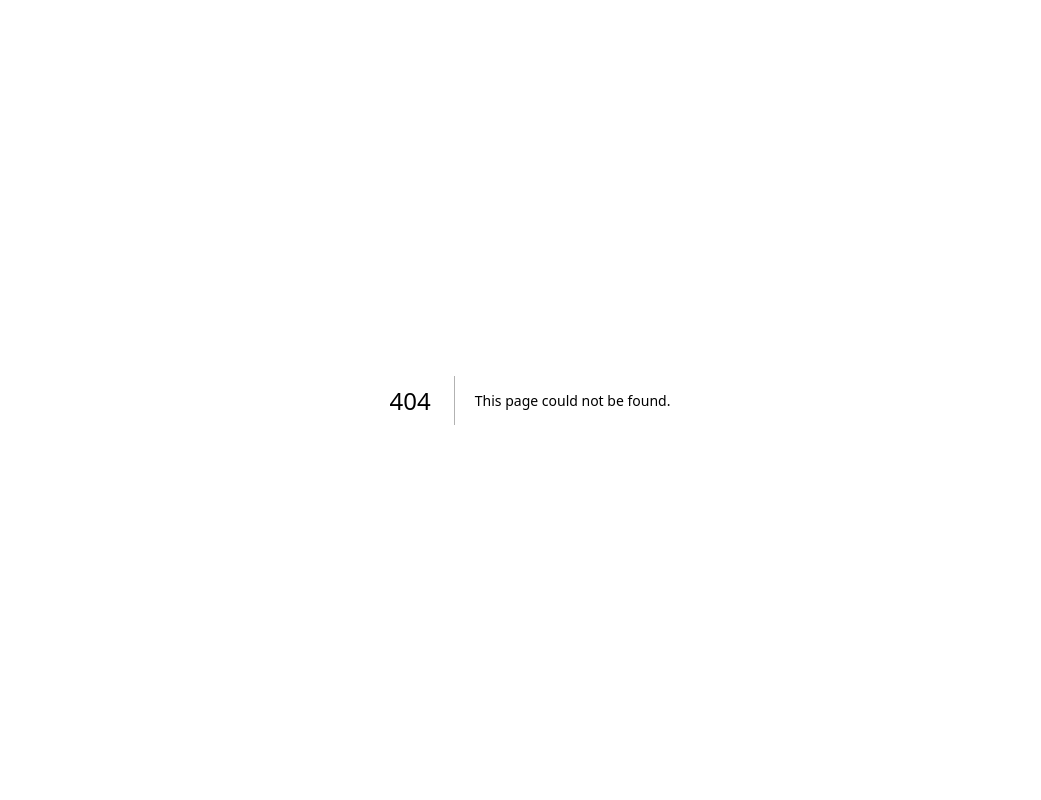
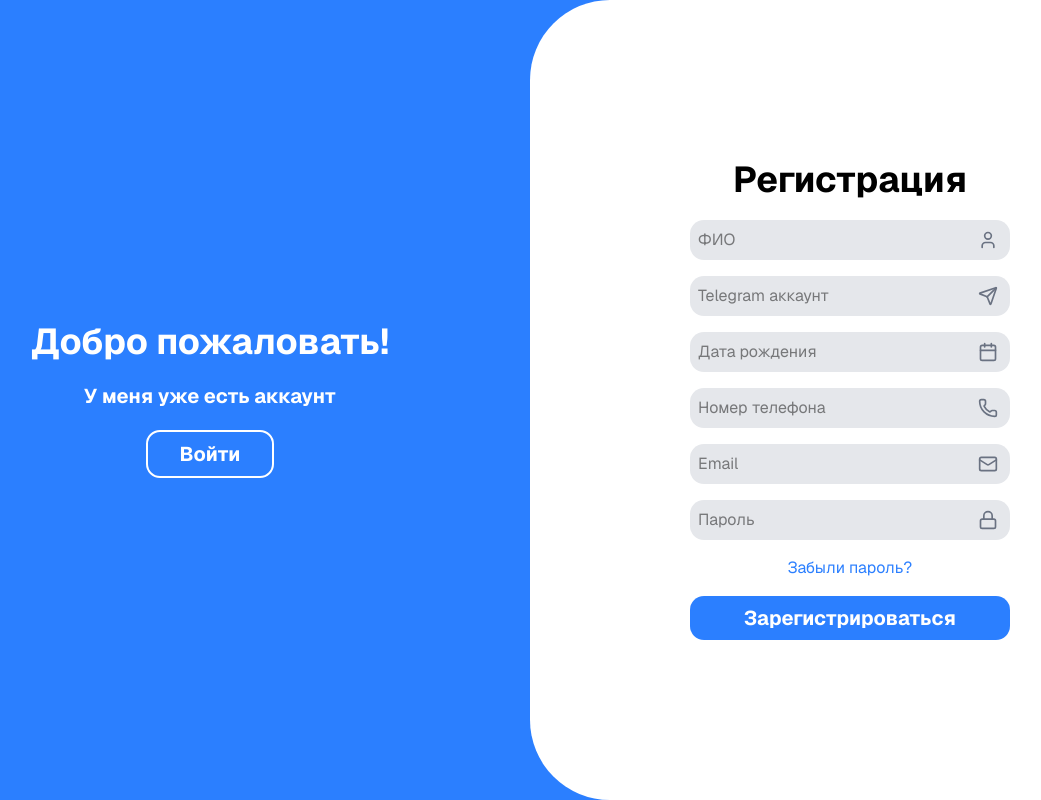
Before and after one commit to TopITOrg/BetaFrontend, a Next.js app: page /register in a window 1280 px wide. Before the commit this address had no page. Shown: the whole page, without its empty margins (110-1151 px from the left). Built offline with nearby package versions, Linux system fonts and the light colour scheme.

Commit message:
Add login and registration screen

```diff
--- /dev/null
+++ b/src/app/(auth)/login/page.tsx
@@ -0,0 +1,69 @@
+import {Lock, Mail} from "lucide-react"
+import Link from "next/link";
+export default function Home() {
+    return (
+        <div className="min-h-screen bg-blue-500">
+
+            <div className="bg-white absolute w-1/2 inset-y-0 right-0 rounded-l-[80px] flex items-center justify-center">
+                <div className="flex flex-col items-center justify-center gap-5 absolute w-1/2">
+
+                    <h1 className="text-black font-bold text-4xl">Вход</h1>
+                    <form className="flex flex-col items-center gap-4 w-full">
+
+
+                        <div className="relative w-full">
+                            <input
+                                type="email"
+                                placeholder="Email"
+                                className="rounded-xl p-2 w-full bg-gray-200 pr-10" /* Добавлен отступ справа */
+                            />
+                            <Mail className="absolute right-3 top-1/2 transform -translate-y-1/2 text-gray-500" size={20}/>
+                        </div>
+
+
+                        <div className="relative w-full">
+                            <input
+                                type="password"
+                                placeholder="Пароль"
+                                className="rounded-xl p-2 w-full bg-gray-200 pr-10" /* Добавлен отступ справа */
+                            />
+                            <Lock className="absolute right-3 top-1/2 transform -translate-y-1/2 text-gray-500" size={20}/>
+                        </div>
+
+                        <label className="text-blue-500 hover:text-blue-800 transition-colors duration-400 ease-in-out">Забыли пароль?</label>
+                        <button
+                            type="submit"
+                            className="text-white bg-blue-500 font-bold text-xl rounded-xl p-2 px-8
+              hover:bg-blue-700 w-full transition-colors duration-400 ease-in-out"
+                        >
+                            Войти
+                        </button>
+
+                    </form>
+
+                </div>
+
+            </div>
+
+            <div className="absolute w-1/2 inset-y-0 left-0 items-center justify-center flex">
+
+                <div className="items-center justify-center flex flex-col gap-5 absolute">
+
+                    <h1 className="text-white font-bold text-4xl">Привет!</h1>
+                    <h1 className="text-white font-bold text-xl">У меня ещё нет аккаунта</h1>
+                    <Link
+                        href = "/register"
+                        className="text-white bg-blue-500 font-bold border-[2px] border-white text-xl rounded-xl p-2 px-8
+              hover:bg-blue-700 w-full  transition-colors duration-400 ease-in-out"
+                    >
+                        Зерегистрироваться
+                    </Link>
+
+                </div>
+
+
+            </div>
+
+        </div>
+    );
+}
--- /dev/null
+++ b/src/app/(auth)/register/page.tsx
@@ -0,0 +1,98 @@
+import Link from "next/link";
+import {Lock, Mail, User, Send, Phone, Calendar} from "lucide-react"
+export default function Home() {
+    return (
+        <div className="min-h-screen bg-blue-500">
+
+            <div className="bg-white absolute w-1/2 inset-y-0 right-0 rounded-l-[80px] flex items-center justify-center">
+                <div className="flex flex-col items-center justify-center gap-5 absolute w-1/2">
+
+                    <h1 className="text-black font-bold text-4xl">Регистрация</h1>
+                    <form className="flex flex-col items-center gap-4 w-full">
+
+
+                        <div className="relative w-full">
+                            <input
+                                placeholder="ФИО"
+                                className="rounded-xl p-2 w-full bg-gray-200 pr-10" /* Добавлен отступ справа */
+                            />
+                            <User className="absolute right-3 top-1/2 transform -translate-y-1/2 text-gray-500" size={20}/>
+                        </div>
+                        <div className="relative w-full">
+                            <input
+                                type="email"
+                                placeholder="Telegram аккаунт"
+                                className="rounded-xl p-2 w-full bg-gray-200 pr-10" /* Добавлен отступ справа */
+                            />
+                            <Send className="absolute right-3 top-1/2 transform -translate-y-1/2 text-gray-500" size={20}/>
+                        </div>
+                        <div className="relative w-full">
+                            <input
+                                placeholder="Дата рождения"
+                                className="rounded-xl p-2 w-full bg-gray-200 pr-10" /* Добавлен отступ справа */
+                            />
+                            <Calendar className="absolute right-3 top-1/2 transform -translate-y-1/2 text-gray-500" size={20}/>
+                        </div>
+                        <div className="relative w-full">
+                            <input
+                                placeholder="Номер телефона"
+                                className="rounded-xl p-2 w-full bg-gray-200 pr-10" /* Добавлен отступ справа */
+                            />
+                            <Phone className="absolute right-3 top-1/2 transform -translate-y-1/2 text-gray-500" size={20}/>
+                        </div>
+                        <div className="relative w-full">
+                            <input
+                                type="email"
+                                placeholder="Email"
+                                className="rounded-xl p-2 w-full bg-gray-200 pr-10" /* Добавлен отступ справа */
+                            />
+                            <Mail className="absolute right-3 top-1/2 transform -translate-y-1/2 text-gray-500" size={20}/>
+                        </div>
+
+
+                        <div className="relative w-full">
+                            <input
+                                type="password"
+                                placeholder="Пароль"
+                                className="rounded-xl p-2 w-full bg-gray-200 pr-10" /* Добавлен отступ справа */
+                            />
+                            <Lock className="absolute right-3 top-1/2 transform -translate-y-1/2 text-gray-500" size={20}/>
+                        </div>
+
+                        <label className="text-blue-500 hover:text-blue-800 transition-colors duration-400 ease-in-out">Забыли пароль?</label>
+                        <button
+                            type="submit"
+                            className="text-white bg-blue-500 font-bold text-xl rounded-xl p-2 px-8
+              hover:bg-blue-700 w-full transition-colors duration-400 ease-in-out"
+                        >
+                            Зарегистрироваться
+                        </button>
+
+                    </form>
+
+                </div>
+
+            </div>
+
+            <div className="absolute w-1/2 inset-y-0 left-0 items-center justify-center flex">
+
+                <div className="items-center justify-center flex flex-col gap-5 absolute">
+
+                    <h1 className="text-white font-bold text-4xl">Добро пожаловать!</h1>
+                    <h1 className="text-white font-bold text-xl">У меня уже есть аккаунт</h1>
+                    <Link
+                        href="/login"
+                        className="text-white bg-blue-500 font-bold border-[2px] border-white text-xl rounded-xl p-2 px-8
+              hover:bg-blue-700   transition-colors duration-400 ease-in-out"
+                    >
+                        Войти
+                    </Link>
+
+                </div>
+
+
+            </div>
+
+        </div>
+    );
+}
```
Also changed, not shown: 1 other file (tests, documents, lock files or other folders).
